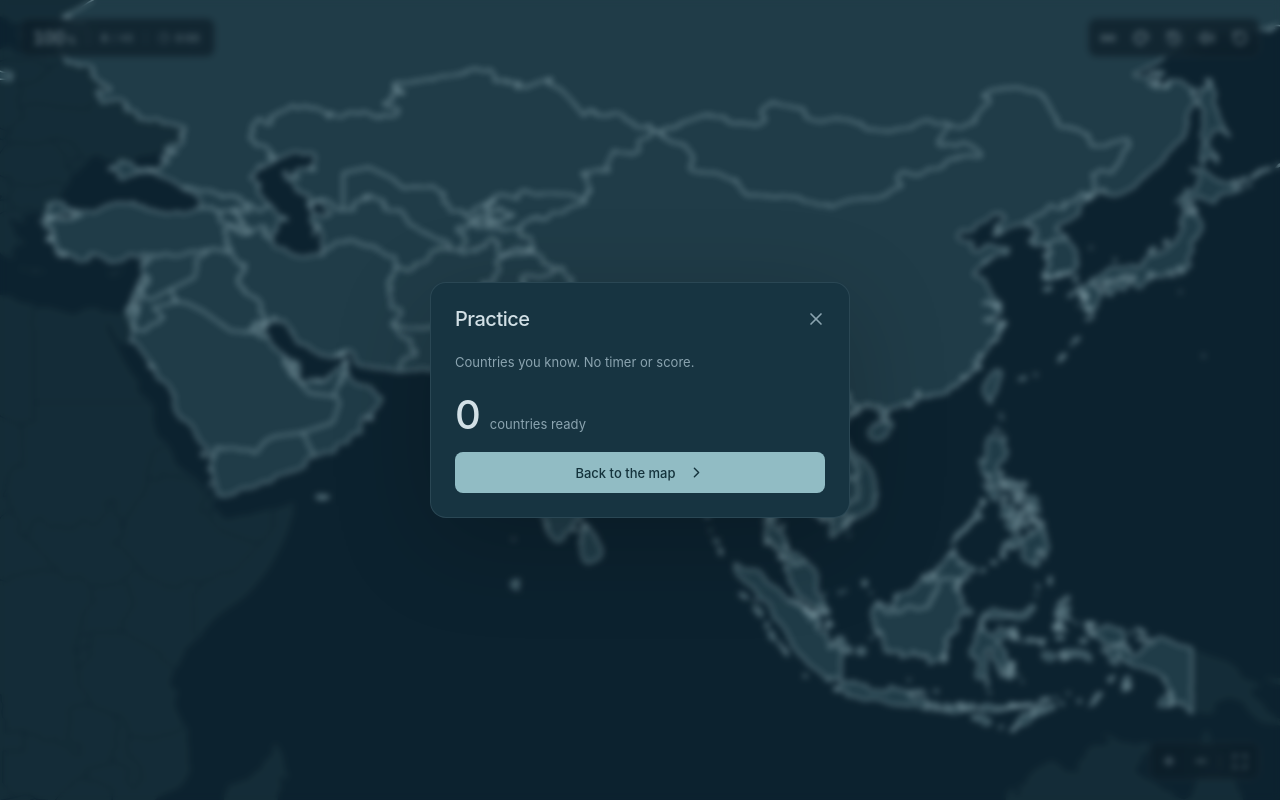
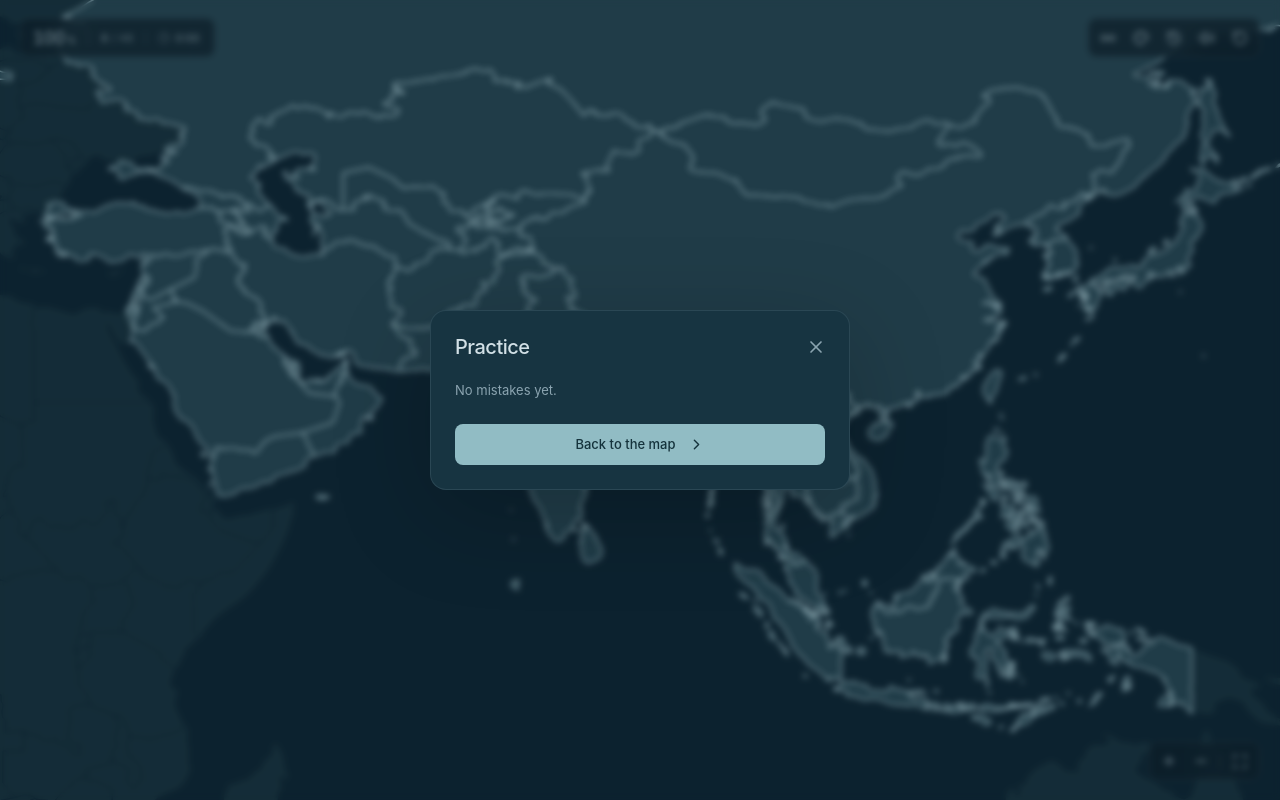
Before and after one commit to noah-jacksonn/country-map-quiz, a React (Vite) app: page / in a window 1280 px wide. Both pictures are taken after a click on the button 1108 px from the left and 37 px from the top of the page. Built offline with nearby package versions, Linux system fonts and the light colour scheme.

Commit message:
Update Site source

```diff
--- a/package.json
+++ b/package.json
@@ -9,7 +9,8 @@
     "lint": "oxlint",
     "preview": "vite preview",
     "generate:map": "node scripts/generate-map.mjs",
-    "typecheck": "tsc -b"
+    "typecheck": "tsc -b",
+    "test": "node --test tests/*.test.mjs"
   },
   "dependencies": {
     "@fontsource-variable/dm-sans": "^5.3.0",
--- a/src/App.tsx
+++ b/src/App.tsx
@@ -4,7 +4,7 @@ import { Check, ChevronRight, Clock3, History, Infinity as InfinityIcon, Palette
 import { QuizMap } from './components/QuizMap';
 import { PointerPrompt } from './components/PointerPrompt';
 import { countryFlag, countryName } from './data/countries';
-import { accuracy, answerCountry, archive, formatTime, isComplete, newGame, readProfile, STORAGE_KEY } from './game';
+import { accuracy, answerCountry, archive, attemptMistakes, formatTime, isComplete, newGame, readProfile, roundMistakes, STORAGE_KEY } from './game';
 import type { Game } from './game';
 import { playAnswer } from './sound';
 import { themes } from './themes';
@@ -39,6 +39,7 @@ export default function App() {
   const complete = isComplete(game);
   const target = game.order[game.answers.length];
   const score = accuracy(game.answers.length, game.guesses);
+  const currentMistakes = roundMistakes(game);
 
   useEffect(() => { setTheme(mapTheme === 'paper' ? 'light' : 'dark'); }, [mapTheme, setTheme]);
   useEffect(() => {
@@ -98,7 +99,7 @@ export default function App() {
         {game.mode === 'quiz' && <><span className="toolbar-divider" /><span className="timer" title="Time spent on this round"><Clock3 size={14} />{formatTime(game.elapsed)}</span></>}
       </div>
       <nav className="actions surface" aria-label="Game options">
-        <button className={`practice-button${game.mode === 'practice' ? ' selected' : ''}`} aria-label="Free practice" title="Practice countries you know" onClick={() => setModal('practice')}><InfinityIcon size={18} /></button>
+        <button className={`practice-button${game.mode === 'practice' ? ' selected' : ''}`} aria-label="Practice mistakes" title="Practice countries you missed" onClick={() => setModal('practice')}><InfinityIcon size={18} /></button>
         <button className="icon-button" aria-label="Choose theme" title="Choose theme" popoverTarget="theme-picker"><Palette size={17} /></button>
         <button className="icon-button" aria-label="Past attempts" title="Past attempts" onClick={() => setModal('history')}><History size={18} /></button>
         <button className="icon-button" aria-label={profile.sound ? 'Mute sound effects' : 'Unmute sound effects'} title={profile.sound ? 'Mute sound effects' : 'Unmute sound effects'} aria-pressed={!profile.sound} onClick={() => setProfile(previous => ({ ...previous, sound: !previous.sound }))}>{profile.sound ? <Volume2 size={18} /> : <VolumeX size={18} />}</button>
@@ -122,21 +123,21 @@ export default function App() {
     {complete && !modal && <button className="finish-button surface" title="View round results" onClick={() => setModal('complete')}>Round complete <ChevronRight size={17} /></button>}
 
     {modal === 'practice' && <Modal title="Practice" onClose={() => setModal(null)}>
-      <p className="modal-description">Countries you know. No timer or score.</p>
-      <div className="practice-count"><strong>{profile.known.length}</strong><span>{profile.known.length === 1 ? 'country ready' : 'countries ready'}</span></div>
-      {profile.known.length ? <><div className="country-list">{[...profile.known].sort((a, b) => countryName(a).localeCompare(countryName(b))).map(id => <span key={id}>{countryName(id)}</span>)}</div>
-        <button className="primary-button" title="Practice without a timer or score" onClick={() => start('practice', profile.known)}>Start practicing <ChevronRight size={17} /></button>
+      <p className="modal-description">{profile.mistakes.length ? 'Countries you missed. No timer or score.' : 'No mistakes yet.'}</p>
+      {profile.mistakes.length > 0 && <div className="practice-count"><strong>{profile.mistakes.length}</strong><span>{profile.mistakes.length === 1 ? 'country ready' : 'countries ready'}</span></div>}
+      {profile.mistakes.length ? <><div className="country-list">{[...profile.mistakes].sort((a, b) => countryName(a).localeCompare(countryName(b))).map(id => <span key={id}>{countryName(id)}</span>)}</div>
+        <button className="primary-button" title="Practice your mistakes without a timer or score" onClick={() => start('practice', profile.mistakes)}>Start practicing <ChevronRight size={17} /></button>
       </> : <><button className="primary-button" title="Return to your current round" onClick={() => setModal(null)}>Back to the map <ChevronRight size={17} /></button></>}
       {game.mode === 'practice' && <button className="text-button" title="Start a quiz with all 48 countries" onClick={() => start('quiz')}>Back to the full quiz</button>}
     </Modal>}
 
     {modal === 'history' && <Modal title="Past attempts" onClose={() => setModal(null)}>
       {!profile.history.length ? <div className="empty-history"><History size={27} /><p>Fresh start.</p></div> : <div className="history-list">{profile.history.slice(0, historyCount).map(attempt => {
-        const known = attempt.answers.filter(a => !a.assisted).map(a => a.id);
+        const missed = attemptMistakes(attempt);
         return <div className="history-row" key={attempt.id}>
           <span className="history-score" title="Accuracy: countries found ÷ total guesses">{accuracy(attempt.answers.length, attempt.guesses)}<small>%</small></span>
           <div className="history-detail"><strong>{attempt.answers.length} / {attempt.total} countries <span>{attempt.complete ? 'Complete' : 'Partial'}</span></strong><p>{new Date(attempt.date).toLocaleDateString(undefined, { month: 'short', day: 'numeric' })} · {new Date(attempt.date).toLocaleTimeString(undefined, { hour: 'numeric', minute: '2-digit' })} · {formatTime(attempt.elapsed)}</p></div>
-          <button className="icon-button" disabled={!known.length} aria-label={`Practice ${known.length} countries from this attempt`} title={`Practice ${known.length} countries`} onClick={() => start('practice', known)}><InfinityIcon size={20} /></button>
+          <button className="icon-button" disabled={!missed.length} aria-label={`Practice ${missed.length} missed countries from this attempt`} title={missed.length ? `Practice ${missed.length} missed countries` : 'No mistakes in this attempt'} onClick={() => start('practice', missed)}><InfinityIcon size={20} /></button>
         </div>;
       })}{profile.history.length > historyCount && <button className="text-button" title="Show 30 more attempts" onClick={() => setHistoryCount(count => count + 30)}>Show more</button>}</div>}
     </Modal>}
@@ -150,7 +151,7 @@ export default function App() {
       <p className="modal-description">{game.order.length} countries.</p>
       {game.mode === 'quiz' && <div className="result-stats"><div title="Countries found ÷ total guesses"><strong>{score}<small>%</small></strong><span>Accuracy</span></div><div title="Countries found without a wrong guess"><strong>{game.answers.filter(a => a.misses === 0).length}</strong><span>First try</span></div><div title="Time spent on this round"><strong>{formatTime(game.elapsed)}</strong><span>Time</span></div></div>}
       <button className="primary-button" title={game.mode === 'practice' ? 'Practice these countries again' : 'Start a fresh 48-country quiz'} onClick={() => start(game.mode, game.mode === 'practice' ? game.order : undefined)}>{game.mode === 'practice' ? 'Keep practicing' : 'Play again'} <RotateCcw size={17} /></button>
-      {game.mode === 'quiz' && profile.known.length > 0 && <button className="text-button" title="Practice countries found without a reveal" onClick={() => start('practice', profile.known)}>Practice what you know</button>}
+      {game.mode === 'quiz' && currentMistakes.length > 0 && <button className="text-button" title="Practice countries you missed in this round" onClick={() => start('practice', currentMistakes)}>Practice mistakes</button>}
       <button className="text-button subtle" title="Return to your completed map" onClick={() => setModal(null)}>Look at your map</button>
     </Modal>}
   </main>;
--- a/src/game.ts
+++ b/src/game.ts
@@ -1,6 +1,6 @@
-import { countries, countryById } from './data/countries';
-import { isMapTheme } from './themes';
-import type { MapTheme } from './themes';
+import { countries, countryById } from './data/countries.ts';
+import { isMapTheme } from './themes.ts';
+import type { MapTheme } from './themes.ts';
 
 export type Answer = { id: string; misses: number; assisted: boolean };
 export type Game = {
@@ -9,9 +9,10 @@ export type Game = {
 };
 export type Attempt = {
   id: string; date: number; answers: Answer[]; total: number;
-  guesses: number; elapsed: number; complete: boolean;
+  guesses: number; elapsed: number; complete: boolean; mistakes?: string[];
 };
-export type Profile = { version: 1; known: string[]; history: Attempt[]; active: Game; sound: boolean; theme: MapTheme };
+export type Profile = { version: 2; mistakes: string[]; history: Attempt[]; active: Game; sound: boolean; theme: MapTheme };
+// Keep the original key so existing rounds and history migrate in place.
 export const STORAGE_KEY = 'country-map-quiz.v1';
 
 export function shuffle<T>(values: readonly T[]): T[] {
@@ -31,11 +32,24 @@ export const isComplete = (game: Game) => game.answers.length === game.order.len
 export const accuracy = (answers: number, guesses: number) => guesses ? Math.round(answers / guesses * 100) : 100;
 export const formatTime = (seconds: number) => `${Math.floor(seconds / 60)}:${String(seconds % 60).padStart(2, '0')}`;
 
+function answerMistakes(answers: Answer[]): string[] {
+  return answers.filter(answer => answer.misses > 0 || answer.assisted).map(answer => answer.id);
+}
+
+export function roundMistakes(game: Game): string[] {
+  const target = game.order[game.answers.length];
+  return [...new Set([...answerMistakes(game.answers), ...(game.misses > 0 && target ? [target] : [])])];
+}
+
+export function attemptMistakes(attempt: Attempt): string[] {
+  return [...new Set([...answerMistakes(attempt.answers), ...(attempt.mistakes ?? [])])];
+}
+
 export function archive(profile: Profile, game: Game): Attempt[] {
   if (game.mode !== 'quiz' || !game.guesses) return profile.history;
   if (profile.history.some(attempt => attempt.id === game.id)) return profile.history;
   const attempt = { id: game.id, date: Date.now(), answers: game.answers, total: game.order.length,
-    guesses: game.guesses, elapsed: game.elapsed, complete: isComplete(game) };
+    guesses: game.guesses, elapsed: game.elapsed, complete: isComplete(game), mistakes: roundMistakes(game) };
   return [attempt, ...profile.history.filter(item => item.id !== game.id)];
 }
 
@@ -43,12 +57,13 @@ export function answerCountry(profile: Profile, id: string): Profile {
   const game = profile.active;
   if (isComplete(game) || game.answers.some(answer => answer.id === id) || !game.order.includes(id)) return profile;
   const target = game.order[game.answers.length];
-  if (id !== target) return { ...profile, active: { ...game, guesses: game.guesses + 1, misses: game.misses + 1, started: true } };
+  if (id !== target) return { ...profile,
+    mistakes: profile.mistakes.includes(target) ? profile.mistakes : [...profile.mistakes, target],
+    active: { ...game, guesses: game.guesses + 1, misses: game.misses + 1, started: true } };
   const answer: Answer = { id, misses: game.misses, assisted: game.misses >= 3 };
   const active = { ...game, answers: [...game.answers, answer], guesses: game.guesses + 1, misses: 0, started: true };
   return {
     ...profile, active,
-    known: answer.assisted || profile.known.includes(id) ? profile.known : [...profile.known, id],
     history: isComplete(active) ? archive(profile, active) : profile.history,
   };
 }
@@ -73,18 +88,27 @@ function validAttempt(value: unknown): value is Attempt {
   const a = value as Attempt;
   return typeof a.id === 'string' && nonnegative(a.date) && validAnswers(a.answers) && nonnegative(a.total)
     && a.total <= 48 && a.total >= a.answers.length && nonnegative(a.guesses) && a.guesses >= a.answers.length
-    && nonnegative(a.elapsed) && typeof a.complete === 'boolean';
+    && nonnegative(a.elapsed) && typeof a.complete === 'boolean' && (a.mistakes === undefined || validIds(a.mistakes));
 }
 
 export function readProfile(): Profile {
-  const fallback: Profile = { version: 1, known: [], history: [], active: newGame(), sound: true, theme: 'ocean' };
+  const fallback: Profile = { version: 2, mistakes: [], history: [], active: newGame(), sound: true, theme: 'ocean' };
   try {
     const saved: unknown = JSON.parse(localStorage.getItem(STORAGE_KEY) ?? 'null');
-    if (!saved || typeof saved !== 'object' || !('version' in saved) || saved.version !== 1) return fallback;
+    if (!saved || typeof saved !== 'object' || !('version' in saved) || (saved.version !== 1 && saved.version !== 2)) return fallback;
+    const legacy = saved.version === 1;
     const p = saved as Profile;
-    return { version: 1, known: validIds(p.known) ? p.known : [],
-      history: Array.isArray(p.history) ? p.history.filter(validAttempt) : [],
-      active: validGame(p.active) ? p.active : fallback.active, sound: typeof p.sound === 'boolean' ? p.sound : true,
+    const history = Array.isArray(p.history) ? p.history.filter(validAttempt) : [];
+    const active = validGame(p.active) ? p.active : fallback.active;
+    const mistakes = [...new Set([
+      ...(validIds(p.mistakes) ? p.mistakes : []), ...history.flatMap(attemptMistakes), ...roundMistakes(active),
+    ])];
+    // Old practice rounds used known countries. Replace only those rounds;
+    // preserve current quizzes and the complete attempt history.
+    return { version: 2, mistakes, history,
+      active: legacy && active.mode === 'practice'
+        ? (mistakes.length ? newGame('practice', mistakes) : newGame()) : active,
+      sound: typeof p.sound === 'boolean' ? p.sound : true,
       theme: isMapTheme(p.theme) ? p.theme : fallback.theme };
   } catch { return fallback; }
 }
```
Also changed, not shown: 2 other files (tests, documents, lock files or other folders).
